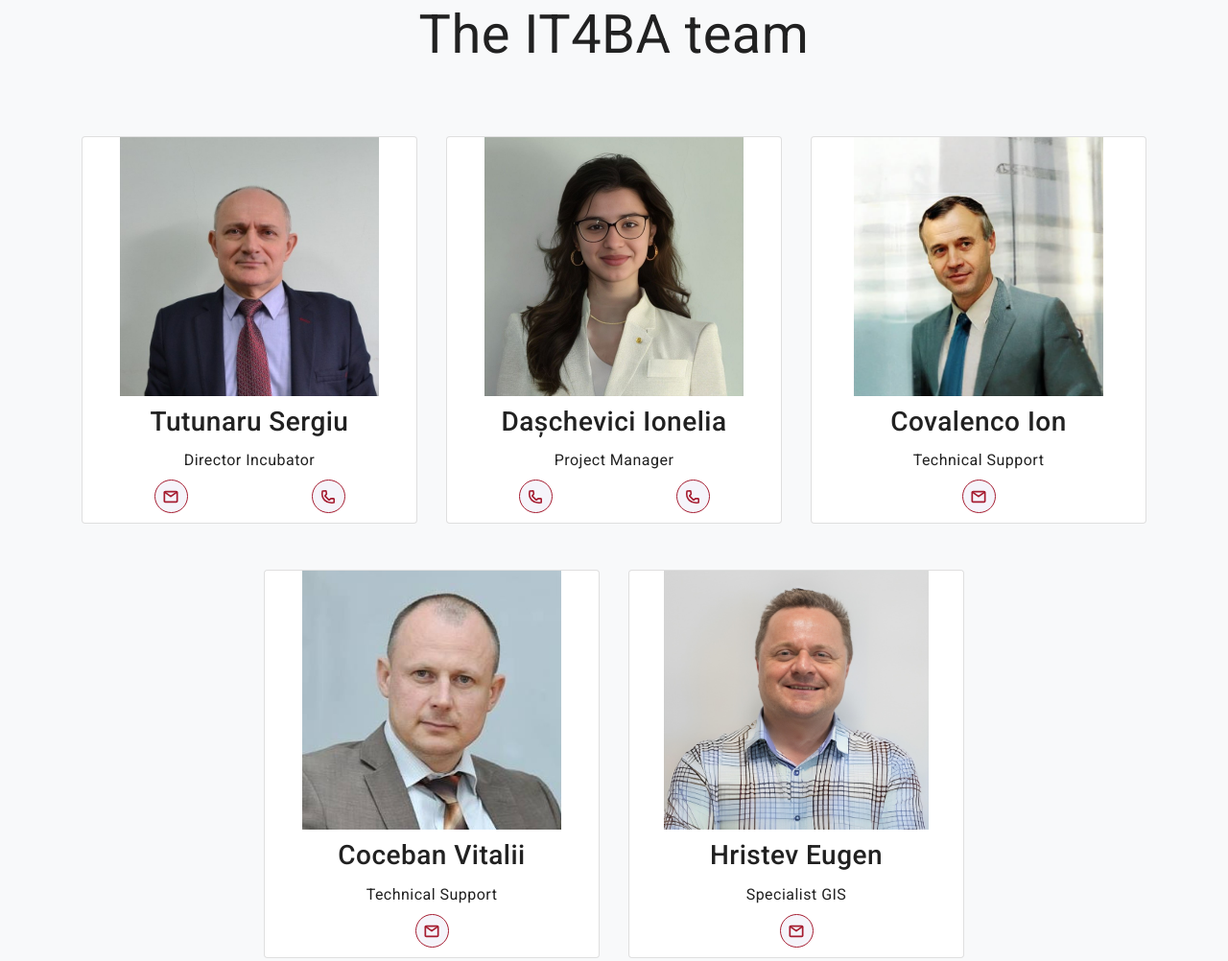
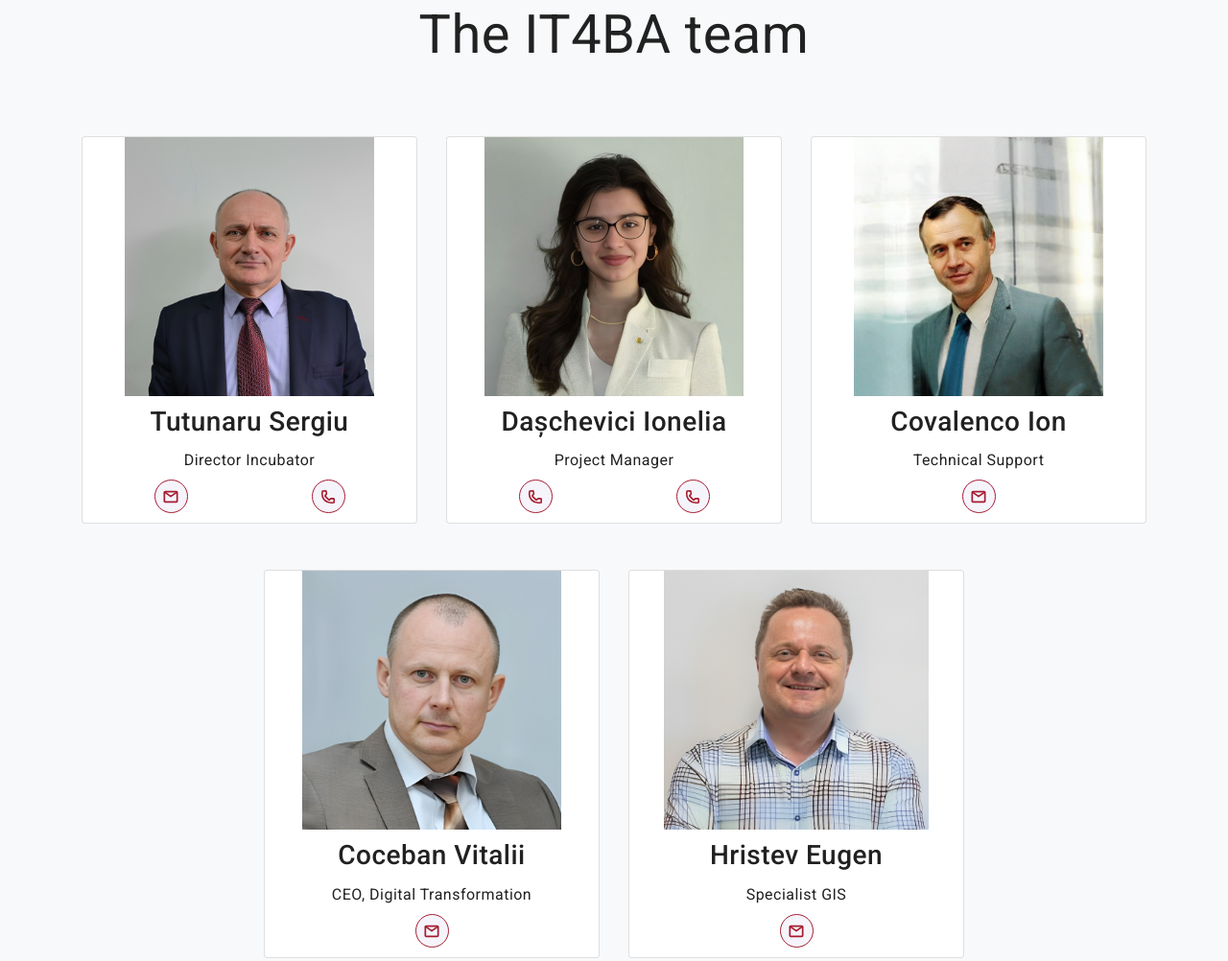
Before and after one commit to ioneliaaa/it4ba.asem, a plain HTML site: page index.html in a window 1280 px wide. Shown: the part 1417-2419 px from the top of the page at 96% size. Drawn offline with nearby package versions, Linux system fonts and the light colour scheme.

Commit message:
Update index.html

```diff
--- a/index.html
+++ b/index.html
@@ -129,7 +129,7 @@ It is aimed at providing practical assistance and methodical training and upgrad
                 <div class="row justify-content-center">
                     <div class="col-xl-4 col-md-5 col-12 mt-5">
                         <div class="card team-img-thumb">
-                            <img src="photos/Sergiu.jpg" alt="Tutunaru Sergiu - Director Incubator" width="288"
+                            <img src="photos/Sergiu.png" alt="Tutunaru Sergiu - Director Incubator" width="288"
                                 height="335" class="card-img-top" />
                             <div class="card-body text-center">
                                 <h3 class="card-title">Tutunaru Sergiu</h3>
@@ -221,11 +221,11 @@ It is aimed at providing practical assistance and methodical training and upgrad
                     </div>
                     <div class="col-xl-4 col-md-5 col-12 mt-5">
                         <div class="card team-img-thumb">
-                            <img src="photos/vitalii.jpg" alt="Coceban Vitalii - Technical Support" width="288"
+                            <img src="photos/vitalii.png" alt="Coceban Vitalii - Technical Support" width="288"
                                 height="335" class="card-img-top" />
                             <div class="card-body text-center">
                                 <h3 class="card-title">Coceban Vitalii</h3>
-                                <p class="card-text">Technical Support</p>
+                                <p class="card-text">CEO, Digital Transformation</p>
                                 <div class="d-flex justify-content-center mt-2">
                                     <a href="coceban.vitalie@ase.md" class="icon-box">
                                         <svg width="1em" height="1em" viewBox="0 0 14 11" fill="none"
```
